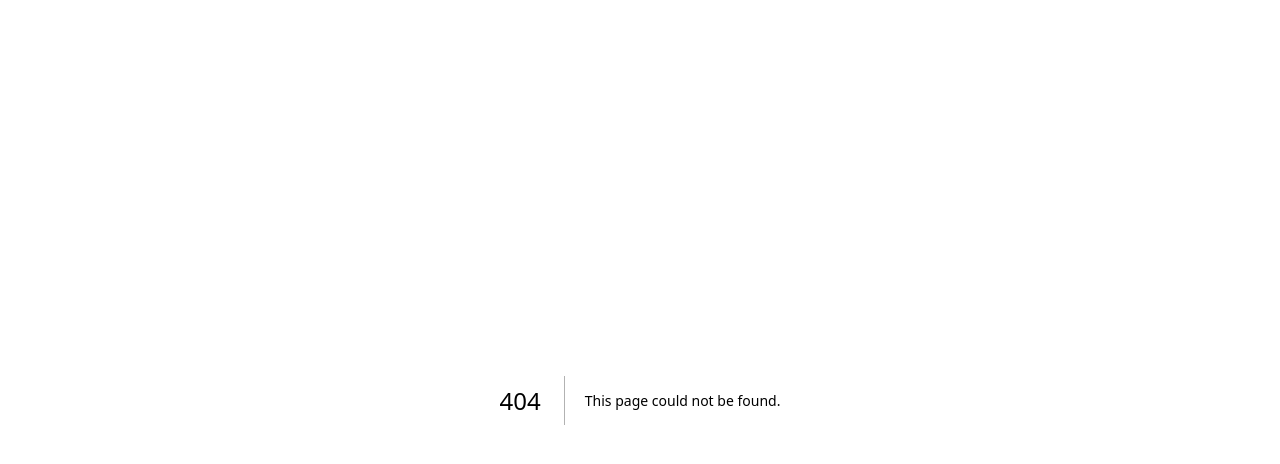
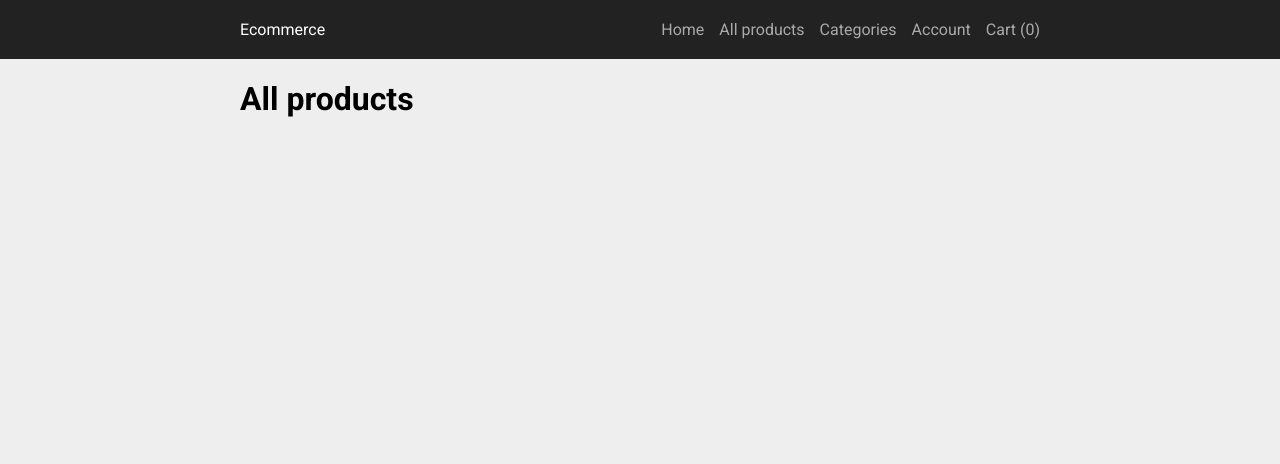
Before and after one commit to rickyxgit/ecommerce-front, a Next.js app: page /products in a window 1280 px wide. Before the commit this address had no page. Shown: the top 464 px of the page. Built offline with nearby package versions, Linux system fonts and the light colour scheme.

Commit message:
all product page start

```diff
--- /dev/null
+++ b/pages/products.js
@@ -0,0 +1,23 @@
+import Center from "@/components/Center";
+import Header from "@/components/Header";
+import styled from "styled-components";
+
+
+const Title = styled.h1`
+    font-size: 1.5em;
+`
+
+
+export default function  ProductsPage() {
+    return (
+        <>
+            <Header />
+            <Center>
+
+                <Title></Title>
+
+            <h1>All products</h1>
+            </Center>
+        </>
+    );
+}
```
